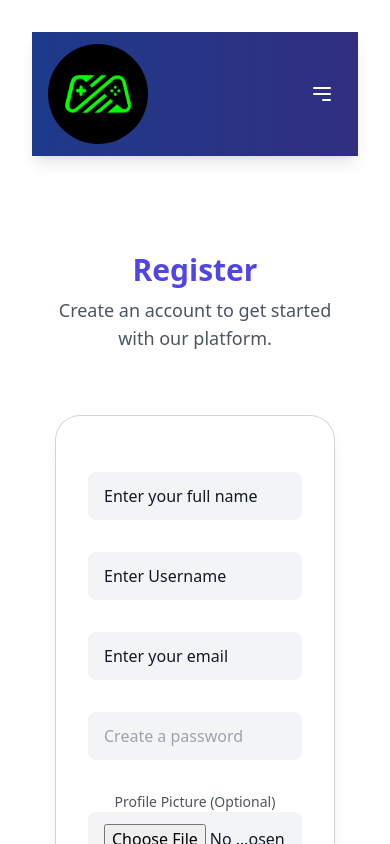
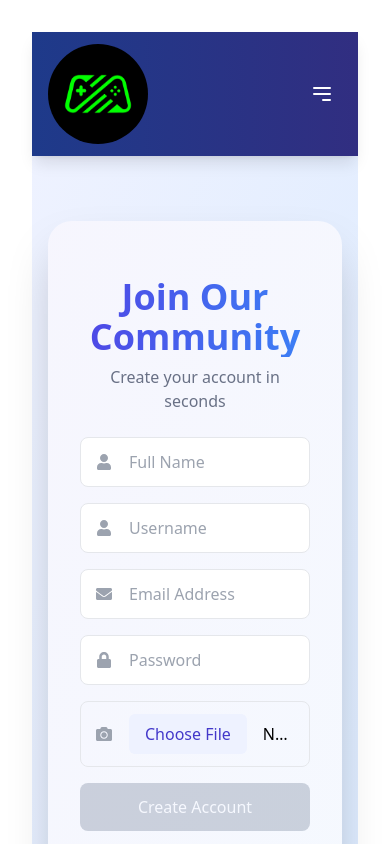
Before and after one commit to PankajPt/Gaming-Cafe-FrontEnd, a React (Vite) app: page /register in a window 390 px wide. Shown: the top 844 px of the page. Built offline with nearby package versions, Linux system fonts and the light colour scheme.

Commit message:
register

```diff
--- a/src/pages/Register/Register.jsx
+++ b/src/pages/Register/Register.jsx
@@ -1,4 +1,7 @@
 import React, { useState } from "react";
+import { FaUser, FaEnvelope, FaLock, FaCamera, FaCheckCircle } from "react-icons/fa";
+import { useNavigate } from "react-router-dom";
+
 
 const RegisterPage = () => {
   const [formData, setFormData] = useState({
@@ -6,150 +9,166 @@ const RegisterPage = () => {
     username: "",
     email: "",
     password: "",
-    avatar: null,  // Optional field
+    avatar: null,
   });
 
   const [error, setError] = useState(null);
+  const [success, setSuccess] = useState(false);
 
-  // Handle input changes and update form data
   const handleChange = (e) => {
     const { name, value, files } = e.target;
-    if (name === "profilePicture") {
-      setFormData((prevData) => ({
-        ...prevData,
-        [name]: files[0],  // Save the file object for profile picture
-      }));
+    if (name === "avatar") {
+      setFormData((prev) => ({ ...prev, [name]: files[0] }));
     } else {
-      setFormData((prevData) => ({
-        ...prevData,
-        [name]: value,
-      }));
+      setFormData((prev) => ({ ...prev, [name]: value }));
     }
   };
 
-  // Check if all required fields are filled
   const isFormValid = () => {
-    return formData.name && formData.username && formData.email && formData.password;
+    return formData.fullname && formData.username && formData.email && formData.password;
   };
 
-  // Handle form submission
-  const handleSubmit = (e) => {
+  const navigate = useNavigate()
+
+  const handleSubmit = async (e) => {
     e.preventDefault();
-    fetch(`${process.env.BACKEND_BASE_URI}/users/register`,
-      {
+    setError(null);
+
+    if (!isFormValid()) {
+      setError("Please fill out all required fields.");
+      return;
+    }
+
+    try {
+      const formPayload = new FormData();
+      formPayload.append('fullname', formData.fullname);
+      formPayload.append('username', formData.username);
+      formPayload.append('email', formData.email);
+      formPayload.append('password', formData.password);
+
+      if (formData.avatar) formPayload.append('avatar', formData.avatar);
+      const response = await fetch(`${process.env.BACKEND_BASE_URI}/users/register`, {
         method: 'POST',
-        headers: {
-          'Content-Type': 'application/json'
-        },
-        body: JSON.stringify({fullname, username, password, email, avatar})
-      },
-    ).then(response => response.json())
-    .then(data => console.log(data))
-    .catch(error => console.log(error))
+        body: formPayload,
+      });
 
-    if (isFormValid()) {
-      // Dummy registration logic
-      const isRegisterValid = true;
-      if (isRegisterValid) {
-        // Redirect or continue if registration is successful
-      } else {
-        setError("Something went wrong during registration.");
-      }
-    } else {
-      setError("Please fill out all required fields.");
+      if (!response.ok) throw new Error('Registration failed');
+
+      setSuccess(true);
+      setTimeout(() => {
+        navigate('login')
+      }, 2000);
+    } catch (err) {
+      setError(err.message || "Something went wrong during registration.");
     }
   };
 
   return (
-    <div className="relative isolate bg-white px-6 py-24 sm:py-32 lg:px-8">
-      <div className="mx-auto max-w-4xl text-center">
-        <h2 className="text-3xl font-bold text-indigo-600">Register</h2>
-        <p className="mt-2 text-lg text-gray-600">Create an account to get started with our platform.</p>
+    <div className="min-h-screen bg-gradient-to-br from-indigo-50 to-blue-100 flex items-center justify-center px-4">
+      <div className="w-full max-w-md transform transition-all duration-300 hover:scale-[1.01]">
+        <div className="bg-white rounded-3xl shadow-2xl p-8 space-y-6 relative overflow-hidden">
+          <div className="absolute inset-0 bg-gradient-to-br from-indigo-600 to-blue-500 opacity-5" />
+
+          <div className="text-center space-y-2">
+            <h1 className="text-4xl font-bold bg-gradient-to-r from-indigo-600 to-blue-500 bg-clip-text text-transparent">
+              Join Our Community
+            </h1>
+            <p className="text-gray-500">Create your account in seconds</p>
           </div>
-      <div className="mx-auto mt-16 w-full max-w-md p-8 space-y-6 bg-white text-black rounded-3xl shadow-lg ring-1 ring-gray-300 transition-transform duration-300 hover:bg-gray-800 hover:text-white hover:scale-105 hover:shadow-xl hover:ring-indigo-500">
 
-        {/* Error Message Section */}
+          {success && (
+            <div className="bg-green-100 p-4 rounded-lg flex items-center gap-3">
+              <FaCheckCircle className="text-green-600 text-xl" />
+              <span className="text-green-600">Registration successful! Redirecting...</span>
+            </div>
+          )}
+
           {error && (
-          <div className="text-center text-red-600 bg-red-100 p-2 rounded-lg mb-4">
-            {error}
+            <div className="bg-red-100 p-4 rounded-lg flex items-center gap-3">
+              <FaCheckCircle className="text-red-600 text-xl" />
+              <span className="text-red-600">{error}</span>
             </div>
           )}
 
           <form className="space-y-4" onSubmit={handleSubmit}>
-          <div className="pt-6">
+            <div className="relative">
+              <FaUser className="absolute left-4 top-1/2 -translate-y-1/2 text-gray-400" />
               <input
                 type="text"
-              id="name"
                 name="fullname"
-              placeholder="Enter your full name"
+                placeholder="Full Name"
                 value={formData.fullname}
                 onChange={handleChange}
-              className="w-full px-4 py-3 text-gray-900 bg-gray-100 rounded-lg focus:outline-none focus:ring-2 focus:ring-indigo-600 placeholder:text-gray-900 transition duration-300 hover:bg-gray-200"
+                className="w-full pl-12 pr-4 py-3 rounded-lg border border-gray-200 focus:border-indigo-500 focus:ring-2 focus:ring-indigo-200 transition-all"
               />
             </div>
-          <div className="pt-4">
+
+            <div className="relative">
+              <FaUser className="absolute left-4 top-1/2 -translate-y-1/2 text-gray-400" />
               <input
                 type="text"
-              id="username"
                 name="username"
-              placeholder="Enter Username"
+                placeholder="Username"
                 value={formData.username}
                 onChange={handleChange}
-              className="w-full px-4 py-3 text-gray-900 bg-gray-100 rounded-lg focus:outline-none focus:ring-2 focus:ring-indigo-600 placeholder:text-gray-900 transition duration-300 hover:bg-gray-200"
+                className="w-full pl-12 pr-4 py-3 rounded-lg border border-gray-200 focus:border-indigo-500 focus:ring-2 focus:ring-indigo-200 transition-all"
               />
             </div>
-          <div className="pt-4">
+
+            <div className="relative">
+              <FaEnvelope className="absolute left-4 top-1/2 -translate-y-1/2 text-gray-400" />
               <input
                 type="email"
-              id="email"
                 name="email"
-              placeholder="Enter your email"
+                placeholder="Email Address"
                 value={formData.email}
                 onChange={handleChange}
-              className="w-full px-4 py-3 text-gray-900 bg-gray-100 rounded-lg focus:outline-none focus:ring-2 focus:ring-indigo-600 placeholder:text-gray-900 transition duration-300 hover:bg-gray-200"
+                className="w-full pl-12 pr-4 py-3 rounded-lg border border-gray-200 focus:border-indigo-500 focus:ring-2 focus:ring-indigo-200 transition-all"
               />
             </div>
-          <div className="pt-4">
+
+            <div className="relative">
+              <FaLock className="absolute left-4 top-1/2 -translate-y-1/2 text-gray-400" />
               <input
                 type="password"
-              id="password"
                 name="password"
-              placeholder="Create a password"
+                placeholder="Password"
                 value={formData.password}
                 onChange={handleChange}
-              className="w-full px-4 py-3 text-gray-900 bg-gray-100 rounded-lg focus:outline-none focus:ring-2 focus:ring-indigo-600 transition duration-300 hover:bg-gray-200"
+                className="w-full pl-12 pr-4 py-3 rounded-lg border border-gray-200 focus:border-indigo-500 focus:ring-2 focus:ring-indigo-200 transition-all"
               />
             </div>
-          <div className="pt-4">
-            <label htmlFor="profilePicture" className="block text-sm text-gray-600">
-              Profile Picture (Optional)
-            </label>
+
+            <div className="relative">
+              <FaCamera className="absolute left-4 top-1/2 -translate-y-1/2 text-gray-400" />
               <input
                 type="file"
-              id="profilePicture"
                 name="avatar"
-              accept="image/*"
                 onChange={handleChange}
-              className="w-full px-4 py-3 text-gray-900 bg-gray-100 rounded-lg focus:outline-none focus:ring-2 focus:ring-indigo-600 transition duration-300 hover:bg-gray-200"
+                className="w-full pl-12 pr-4 py-3 rounded-lg border border-gray-200 file:mr-4 file:py-2 file:px-4 file:rounded-md file:border-0 file:bg-indigo-50 file:text-indigo-700 hover:file:bg-indigo-100"
               />
             </div>
 
             <button
               type="submit"
-            disabled={!isFormValid()}  // Disable button if form is not valid
-            className={`w-full px-4 py-3 text-white ${isFormValid() ? 'bg-green-600' : 'bg-gray-400'} rounded-lg hover:${isFormValid() ? 'bg-green-700' : 'bg-gray-500'} focus:ring-2 focus:ring-green-500 focus:ring-offset-2 mt-6`}
+              disabled={!isFormValid()}
+              className={`w-full py-3 px-6 rounded-lg font-medium text-white transition-all ${
+                isFormValid()
+                  ? 'bg-gradient-to-r from-indigo-600 to-blue-500 hover:from-indigo-700 hover:to-blue-600 shadow-lg hover:shadow-indigo-200'
+                  : 'bg-gray-300 cursor-not-allowed'
+              }`}
             >
-            Register
+              Create Account
             </button>
           </form>
 
-        {/* "Already have an account?" Link */}
-        <p className="text-sm text-center text-gray-400 mt-4">
+          <p className="text-center text-gray-500">
             Already have an account?{" "}
-          <a href="/login" className="text-green-500 hover:underline">
-            Login
+            <a href="/login" className="text-indigo-600 hover:underline font-medium">
+              Sign in
             </a>
           </p>
+        </div>
       </div>
     </div>
   );
```
Lines whose indentation alone changed are shown as unchanged.
